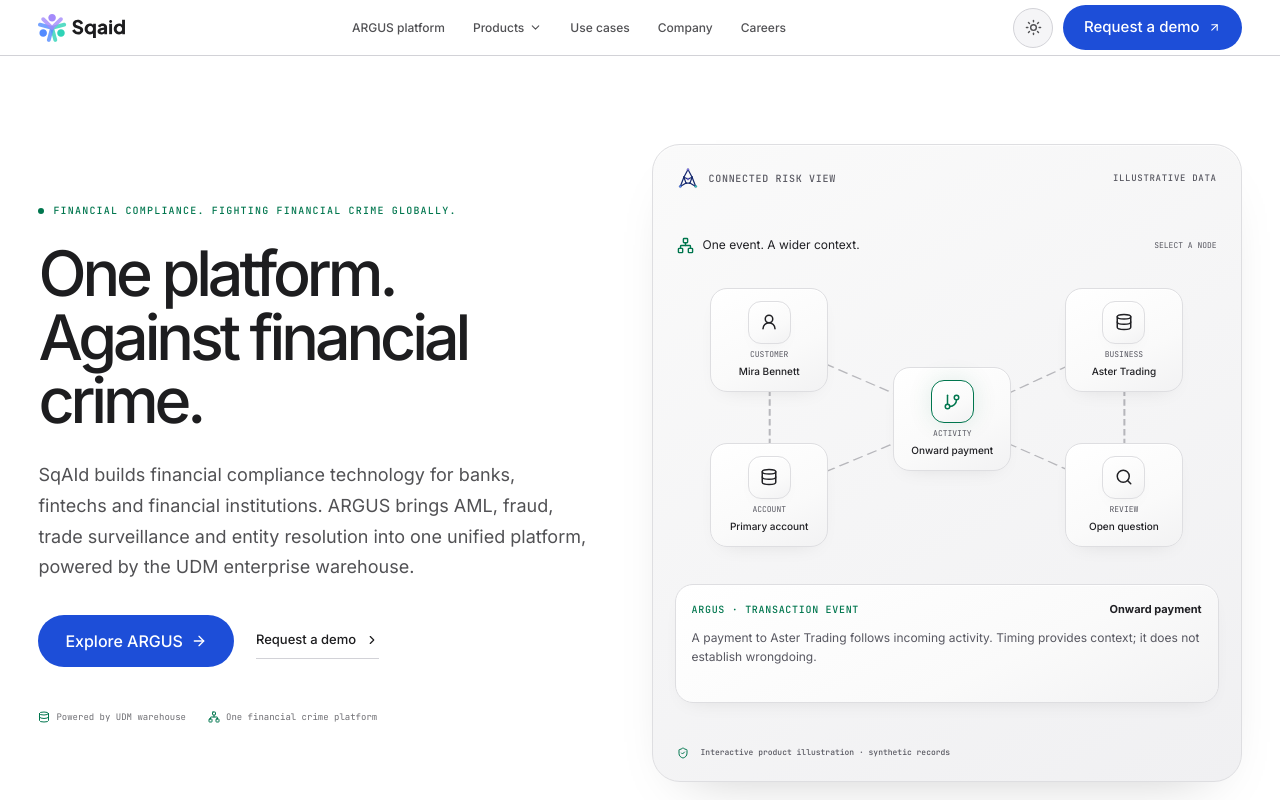
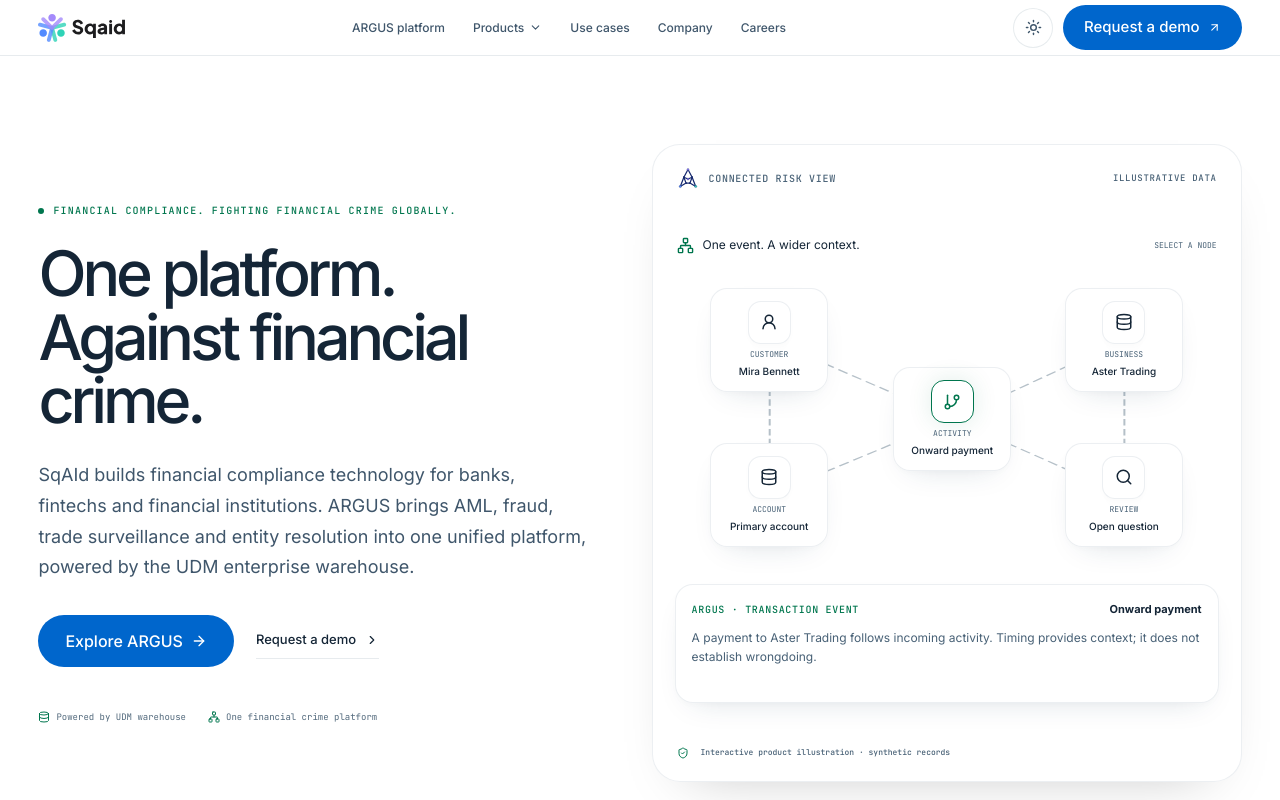
Before and after one commit to Aritra777/sqaid-website-02, a React (Vite) app: page / in a window 1280 px wide. Shown: the top 800 px of the page. Built offline with nearby package versions, Linux system fonts and the light colour scheme.

Commit message:
Refine white theme and replace Brain purple with blue-cyan

```diff
--- a/src/components/experience/Workspace.module.css
+++ b/src/components/experience/Workspace.module.css
@@ -837,13 +837,13 @@
     var(--glass-card);
   box-shadow:
     var(--glass-shadow),
-    0 12px 45px #9582db33;
+    0 12px 45px #159bc31f;
   border: 1px solid var(--glass-edge);
   transform: rotate(-5deg);
 }
 .brainOrb > span {
   transform: rotate(5deg);
-  filter: drop-shadow(0 3px 7px #8a76d945);
+  filter: drop-shadow(0 3px 7px #159bc329);
 }
 .copilotWelcome h3 {
   font-size: 25px;
--- a/src/styles/diagram-glass.css
+++ b/src/styles/diagram-glass.css
@@ -1,13 +1,14 @@
 /* Shared optical materials for every interactive product illustration. */
 .glass-diagram {
-  --glass-base: #f4f4f5;
-  --glass-card: linear-gradient(155deg, #fff 0%, #fafafa 62%, #f2f2f3 100%);
-  --glass-edge: #dedee1;
-  --glass-line: #dedee1;
-  --glass-shadow: 0 8px 22px -14px #00000026, inset 0 1px 0 #fff;
-  --glass-stage: linear-gradient(150deg, #fafafa, #f0f0f2);
-  --glass-ink: #202024;
-  --glass-muted: #585861;
+  --glass-base: #ffffff;
+  --glass-card: linear-gradient(155deg, #fff, #fff);
+  --glass-edge: #17395814;
+  --glass-line: #1739581f;
+  --glass-shadow:
+    0 12px 32px -18px #16395635, 0 2px 6px #16395604, inset 0 1px 0 #fff;
+  --glass-stage: linear-gradient(150deg, #fff, #fff);
+  --glass-ink: #142536;
+  --glass-muted: #486176;
   --glass-highlight: #ffffffb3;
   --glass-blue: #315caa;
 }
--- a/src/styles/global.css
+++ b/src/styles/global.css
@@ -243,3 +243,23 @@
     -webkit-tap-highlight-color: transparent;
   }
 }
+
+/* White presentation surfaces; retain the established typography and dark palette. */
+:root[data-theme="light"] {
+  --bg: #fff;
+  --bg-1: #fff;
+  --bg-2: #fff;
+  --surface: #fff;
+  --surface-2: #fff;
+  --text: #142536;
+  --text-2: #3f566b;
+  --text-3: #52697c;
+  --accent: #0066cc;
+  --accent-hover: #005bb5;
+  --accent-contrast: #fff;
+  --accent-soft: #0066cc08;
+  --accent-border: #0066cc29;
+  --line: #1739581a;
+  --line-2: #17395826;
+  --nav-border: #17395814;
+}
--- a/src/styles/themes.css
+++ b/src/styles/themes.css
@@ -64,10 +64,10 @@
 }
 
 /* September 2026: product identities extended under the approved rebuild brief. */
-.theme-brain { --mark: #5850c7; --mark-invert: #aca4ff; --mark-soft: rgba(88,80,199,.07); --mark-border: rgba(88,80,199,.25); }
+.theme-brain { --mark: #006d9e; --mark-invert: #65d5ff; --mark-soft: rgba(0,109,158,.07); --mark-border: rgba(0,109,158,.25); }
 .theme-kyc { --mark: #087782; --mark-invert: #6ddbe3; --mark-soft: rgba(8,119,130,.07); --mark-border: rgba(8,119,130,.25); }
 .theme-udm { --mark: #275fba; --mark-invert: #82b5ff; --mark-soft: rgba(39,95,186,.07); --mark-border: rgba(39,95,186,.25); }
-[data-theme="dark"] .theme-brain { --mark: #aca4ff; --mark-soft: rgba(172,164,255,.07); --mark-border: rgba(172,164,255,.25); }
+[data-theme="dark"] .theme-brain { --mark: #65d5ff; --mark-soft: rgba(101,213,255,.07); --mark-border: rgba(101,213,255,.25); }
 [data-theme="dark"] .theme-kyc { --mark: #6ddbe3; --mark-soft: rgba(109,219,227,.07); --mark-border: rgba(109,219,227,.25); }
 [data-theme="dark"] .theme-udm { --mark: #82b5ff; --mark-soft: rgba(130,181,255,.07); --mark-border: rgba(130,181,255,.25); }
 
```
Also changed, not shown: public/assets/product-logos/brain-dark.svg, public/assets/product-logos/brain.svg, 1 other file (tests, documents, lock files or other folders).
